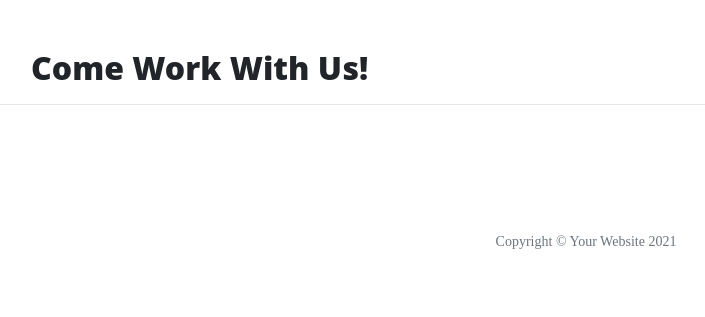
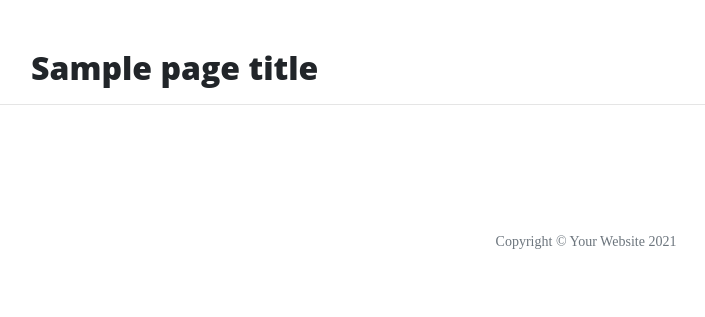
Before and after one commit to liamwalsh1980/flask, a Flask app: template templates/careers.html in a window 1280 px wide. Shown: the part 629-946 px from the top of the page, without its empty margins (54-759 px from the left). Run offline with Flask 2, Linux system fonts and the light colour scheme; the template is opened without the code that fills it: most values are stand-ins (such as "Sample title", 1, 10 or a date in 2020); some libraries are stand-ins or nearby versions.

Commit message:
Data passed from a serverside to the clientside using Flask

```diff
--- a/run.py
+++ b/run.py
@@ -12,17 +12,17 @@ def index():
 
 @app.route("/about")
 def about():
-    return render_template("about.html")
+    return render_template("about.html", page_title="About")
 
 
 @app.route("/contact")
 def contact():
-    return render_template("contact.html")
+    return render_template("contact.html", page_title="Contact")
 
 
 @app.route("/careers")
 def careers():
-    return render_template("careers.html")
+    return render_template("careers.html", page_title="Careers")
 
 
 if __name__ == "__main__":
--- a/templates/about.html
+++ b/templates/about.html
@@ -1,6 +1,6 @@
 {% extends "base.html" %}
 {% block content %}
-    <h2>About Page</h2>
+    <h2>{{ page_title }}</h2>
     <p>
         The formation of the group grew out of a meeting Gandalf had with Thorin in Bree which kindled Thorin's interest in recapturing his long lost family inheritance. (Thorin's grandfather had been the king of the Lonely Mountain when Smaug came and took it.) Remembering that he had once known an adventurous Hobbit on his travels in the Shire, Gandalf decided to add Bilbo to their company because he knew that stealth and cunning were preferable to force. Gandalf also believed that someone like Bilbo could keep the sometimes prideful and stubborn Dwarves from rash action. The superstitious Dwarves also considered thirteen to be an unlucky number, and as Gandalf had planned to leave on other business, welcomed a fourteenth to fill into their party.
     </p>
--- a/templates/careers.html
+++ b/templates/careers.html
@@ -1,4 +1,4 @@
 {% extends "base.html" %}
 {% block content %}
-    <h2>Come Work With Us!</h2>
+    <h2>{{ page_title }}</h2>
 {% endblock %}
--- a/templates/contact.html
+++ b/templates/contact.html
@@ -1,4 +1,4 @@
 {% extends "base.html" %}
 {% block content %}
-    <h2>Contact Us</h2>
+    <h2>{{ page_title }}</h2>
 {% endblock %}
```
